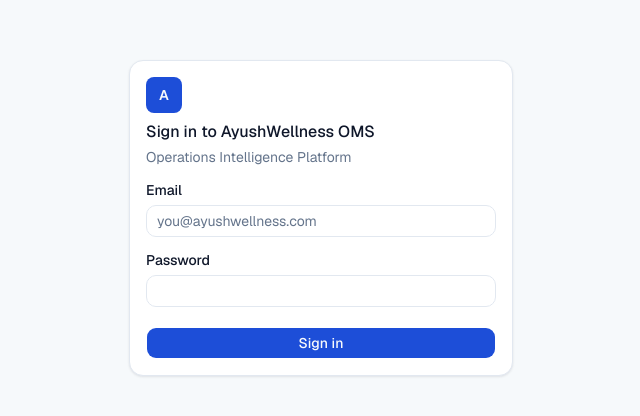
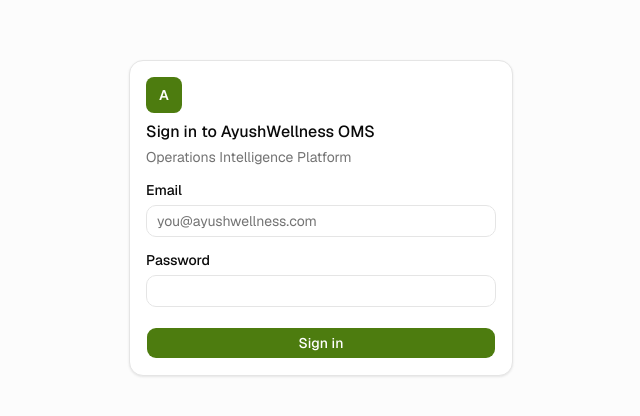
Before and after one commit to tech965/Ayushwellness-oms, a Next.js app in the folder apps/web/: page /login in a window 1280 px wide. Shown: the part 182-598 px from the top of the page, without its empty margins (319-959 px from the left). Built offline with nearby package versions, Linux system fonts and the light colour scheme; no server answers.

Commit message:
uiux fix

```diff
--- a/apps/web/app/globals.css
+++ b/apps/web/app/globals.css
@@ -60,98 +60,106 @@
 }
 
 :root {
-  --background: #f8fafc;
-  --foreground: #0f172a;
+  --background: #ffffff;
+  --foreground: #0a0a0a;
   --card: #ffffff;
-  --card-foreground: #0f172a;
+  --card-foreground: #0a0a0a;
   --popover: #ffffff;
-  --popover-foreground: #0f172a;
+  --popover-foreground: #0a0a0a;
   --header-background: #ffffff;
-  --primary: #1d4ed8;
-  --primary-hover: #1e40af;
-  --primary-foreground: #f8fafc;
-  --secondary: #eff6ff;
-  --secondary-foreground: #1d4ed8;
-  --muted: #f1f5f9;
-  --muted-foreground: #64748b;
-  --accent: #f1f5f9;
-  --accent-foreground: #0f172a;
+  /* Brand accent is Ayush Wellness lime (#D4FF9F), used verbatim in the
+     dark theme below where it reads clearly against a near-black surface.
+     On white, that exact pale swatch has ~1.1:1 contrast (nearly
+     invisible as a button fill, unreadable as link/text) — so light mode
+     uses a bolder, WCAG-accessible shade from the same lime family
+     (Tailwind lime-700/800) for anything interactive (buttons, links,
+     focus rings, active nav), keeping the brand hue without failing
+     contrast. See docs note in dashboard redesign report. */
+  --primary: #4d7c0f;
+  --primary-hover: #3f6212;
+  --primary-foreground: #ffffff;
+  --secondary: #f5f5f5;
+  --secondary-foreground: #0a0a0a;
+  --muted: #f5f5f5;
+  --muted-foreground: #737373;
+  --accent: #f5f5f5;
+  --accent-foreground: #0a0a0a;
   --destructive: #dc2626;
-  --border: #e2e8f0;
-  --input: #e2e8f0;
-  --ring: #1d4ed8;
-  --success: #059669;
+  --border: #e5e5e5;
+  --input: #e5e5e5;
+  --ring: #0a0a0a;
+  --success: #16a34a;
   --success-foreground: #ffffff;
   --warning: #d97706;
   --warning-foreground: #ffffff;
   --danger: #dc2626;
   --danger-foreground: #ffffff;
-  --info: #2563eb;
+  --info: #525252;
   --info-foreground: #ffffff;
   --purple: #9333ea;
   --orange: #ea580c;
-  --chart-1: #2563eb;
-  --chart-2: #059669;
-  --chart-3: #d97706;
-  --chart-4: #7c3aed;
-  --chart-5: #64748b;
+  --chart-1: #65a30d;
+  --chart-2: #0a0a0a;
+  --chart-3: #737373;
+  --chart-4: #a3a3a3;
+  --chart-5: #d4d4d4;
   --radius: 0.625rem;
-  --shadow-soft: 0 1px 2px rgb(15 23 42 / 0.04), 0 1px 3px rgb(15 23 42 / 0.06);
+  --shadow-soft: 0 1px 2px rgb(10 10 10 / 0.04), 0 1px 3px rgb(10 10 10 / 0.06);
   --sidebar: #ffffff;
-  --sidebar-foreground: #0f172a;
-  --sidebar-primary: #1d4ed8;
-  --sidebar-primary-foreground: #f8fafc;
-  --sidebar-accent: #eff6ff;
-  --sidebar-accent-foreground: #1d4ed8;
-  --sidebar-border: #e2e8f0;
-  --sidebar-ring: #1d4ed8;
+  --sidebar-foreground: #0a0a0a;
+  --sidebar-primary: #4d7c0f;
+  --sidebar-primary-foreground: #ffffff;
+  --sidebar-accent: #ecfccb;
+  --sidebar-accent-foreground: #365314;
+  --sidebar-border: #e5e5e5;
+  --sidebar-ring: #0a0a0a;
 }
 
 .dark {
-  --background: #0b1120;
-  --foreground: #f8fafc;
-  --card: #151e2e;
-  --card-foreground: #f8fafc;
-  --popover: #1e293b;
-  --popover-foreground: #f8fafc;
-  --header-background: #111827;
-  --primary: #2563eb;
-  --primary-hover: #3b82f6;
-  --primary-foreground: #f8fafc;
-  --secondary: #172554;
-  --secondary-foreground: #60a5fa;
-  --muted: #1e293b;
-  --muted-foreground: #94a3b8;
-  --accent: #1e293b;
-  --accent-foreground: #f8fafc;
+  --background: #0a0a0a;
+  --foreground: #ffffff;
+  --card: #111111;
+  --card-foreground: #ffffff;
+  --popover: #181818;
+  --popover-foreground: #ffffff;
+  --header-background: #0a0a0a;
+  --primary: #d4ff9f;
+  --primary-hover: #bef264;
+  --primary-foreground: #0a0a0a;
+  --secondary: #181818;
+  --secondary-foreground: #ffffff;
+  --muted: #141414;
+  --muted-foreground: #a3a3a3;
+  --accent: #1a1a1a;
+  --accent-foreground: #ffffff;
   --destructive: #ef4444;
-  --border: #263449;
-  --input: #263449;
-  --ring: #2563eb;
-  --success: #10b981;
-  --success-foreground: #06281d;
+  --border: #262626;
+  --input: #262626;
+  --ring: #d4ff9f;
+  --success: #22c55e;
+  --success-foreground: #052e13;
   --warning: #f59e0b;
   --warning-foreground: #2b1a02;
   --danger: #ef4444;
   --danger-foreground: #2b0a0a;
-  --info: #60a5fa;
-  --info-foreground: #071b33;
+  --info: #a3a3a3;
+  --info-foreground: #171717;
   --purple: #a78bfa;
   --orange: #fb923c;
-  --chart-1: #60a5fa;
-  --chart-2: #10b981;
-  --chart-3: #f59e0b;
-  --chart-4: #a78bfa;
-  --chart-5: #94a3b8;
+  --chart-1: #a3e635;
+  --chart-2: #e5e5e5;
+  --chart-3: #a3a3a3;
+  --chart-4: #737373;
+  --chart-5: #525252;
   --shadow-soft: none;
-  --sidebar: #0f172a;
-  --sidebar-foreground: #f8fafc;
-  --sidebar-primary: #2563eb;
-  --sidebar-primary-foreground: #f8fafc;
-  --sidebar-accent: #172554;
-  --sidebar-accent-foreground: #60a5fa;
-  --sidebar-border: #263449;
-  --sidebar-ring: #2563eb;
+  --sidebar: #0a0a0a;
+  --sidebar-foreground: #ffffff;
+  --sidebar-primary: #d4ff9f;
+  --sidebar-primary-foreground: #0a0a0a;
+  --sidebar-accent: #1b2410;
+  --sidebar-accent-foreground: #d4ff9f;
+  --sidebar-border: #262626;
+  --sidebar-ring: #d4ff9f;
 }
 
 @layer base {
--- a/apps/web/components/dashboard/breakdown-list.tsx
+++ b/apps/web/components/dashboard/breakdown-list.tsx
@@ -18,7 +18,7 @@ interface BreakdownListProps {
 
 const BAR_TONE_BG: Record<string, string> = {
   neutral: "bg-muted-foreground/40",
-  info: "bg-blue-500",
+  info: "bg-neutral-500",
   success: "bg-emerald-500",
   warning: "bg-amber-500",
   danger: "bg-red-500",
--- a/apps/web/components/dashboard/shipment-overview-strip.tsx
+++ b/apps/web/components/dashboard/shipment-overview-strip.tsx
@@ -8,7 +8,7 @@ import type { KPIValue } from "@/types/analytics"
 
 const TONE_CLASSES: Record<StatusTone, string> = {
   neutral: "bg-muted text-muted-foreground",
-  info: "bg-blue-50 text-blue-600 dark:bg-blue-500/10 dark:text-blue-400",
+  info: "bg-neutral-100 text-neutral-600 dark:bg-neutral-500/10 dark:text-neutral-400",
   success: "bg-emerald-50 text-emerald-600 dark:bg-emerald-500/10 dark:text-emerald-400",
   warning: "bg-amber-50 text-amber-600 dark:bg-amber-500/10 dark:text-amber-400",
   danger: "bg-red-50 text-red-600 dark:bg-red-500/10 dark:text-red-400",
--- a/apps/web/lib/status-styles.ts
+++ b/apps/web/lib/status-styles.ts
@@ -3,7 +3,7 @@ export type StatusTone =
 
 export const STATUS_TONE_CLASSES: Record<StatusTone, string> = {
   neutral: "bg-muted text-muted-foreground",
-  info: "bg-blue-100 text-blue-800 dark:bg-blue-500/15 dark:text-blue-400",
+  info: "bg-neutral-200 text-neutral-700 dark:bg-neutral-500/15 dark:text-neutral-300",
   success: "bg-emerald-100 text-emerald-800 dark:bg-emerald-500/15 dark:text-emerald-400",
   warning: "bg-amber-100 text-amber-800 dark:bg-amber-500/15 dark:text-amber-400",
   danger: "bg-red-100 text-red-800 dark:bg-red-500/15 dark:text-red-400",
```
